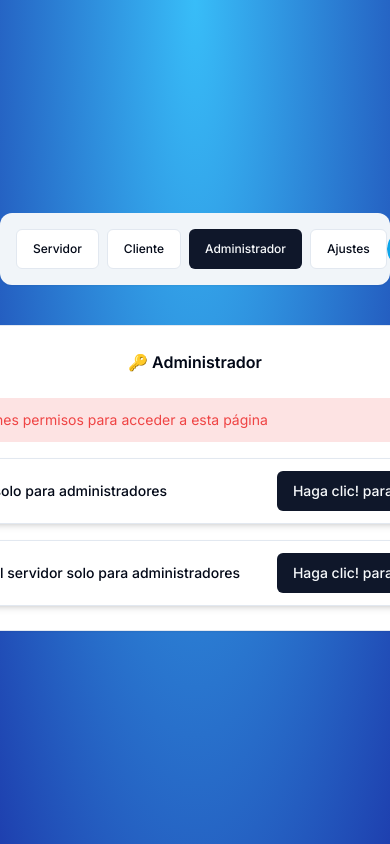
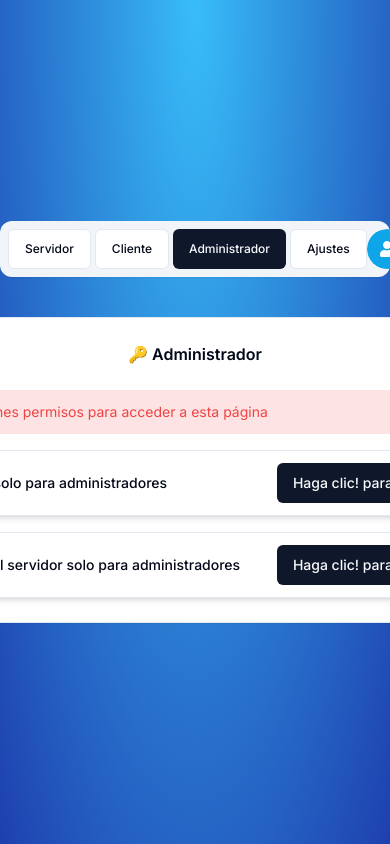
Before and after one commit to BradFernando/gastronomy-system-model, a Next.js app: page /admin in a window 390 px wide. Shown: the top 844 px of the page. Built offline with nearby package versions, Linux system fonts and the light colour scheme; no server answers.

Commit message:
Commit de arreglos del nav responsivo

```diff
--- a/app/(protected)/_components/navbar.tsx
+++ b/app/(protected)/_components/navbar.tsx
@@ -11,8 +11,8 @@ export const Navbar = () => {
 
     return (
         <nav className="bg-secondary flex justify-between
-        items-center p-4 rounded-xl w-full sm:w-[600px] shadow-sm">
-            <div className="flex gap-x-2">
+        items-center p-2 sm:p-4 rounded-xl w-full shadow-sm">
+            <div className="flex gap-1 sm:gap-x-2">
                 <Button
                     asChild
                     variant={pathname === "/server" ? "default" : "outline" }
```
